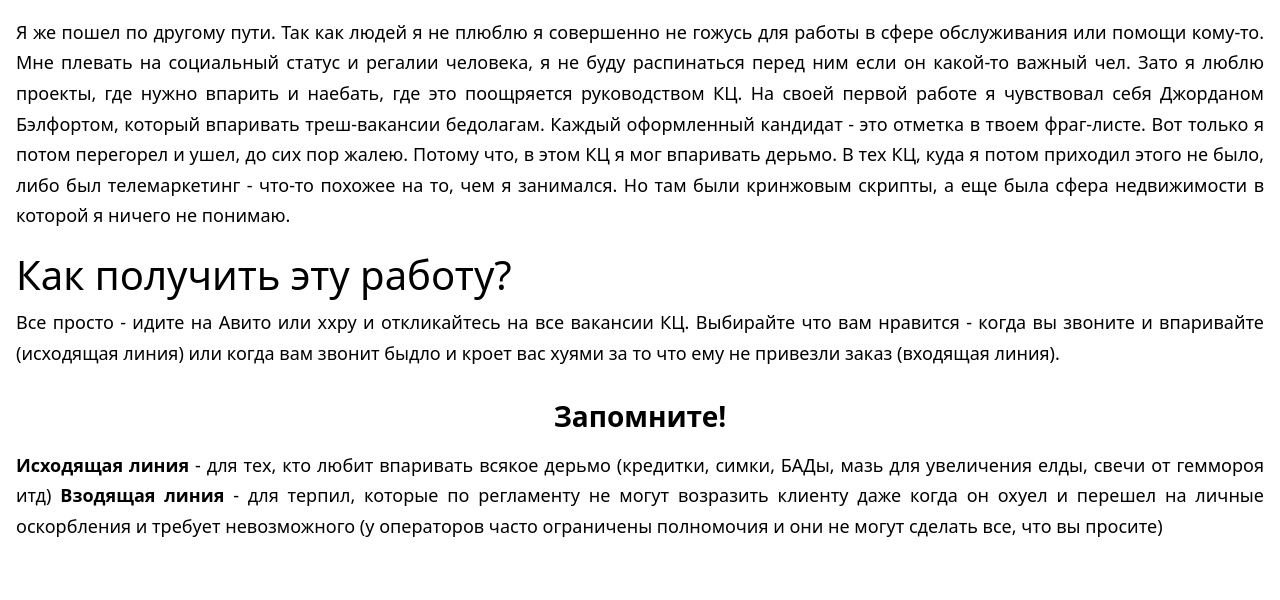
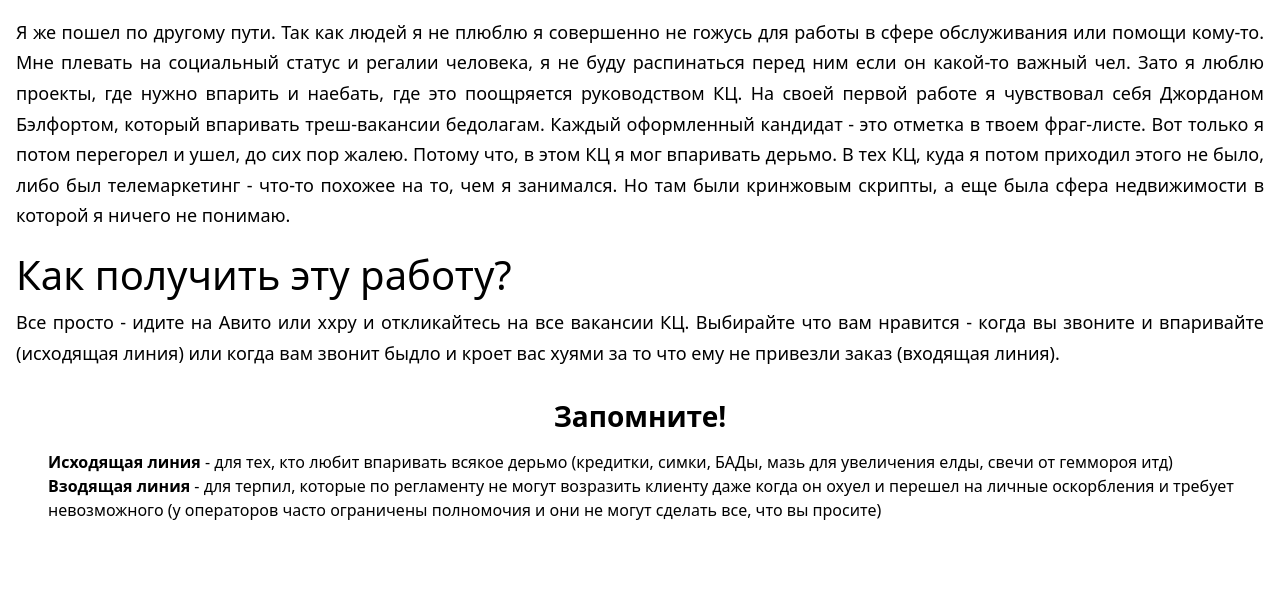
Before and after one commit to exhum0/exhum0, an Astro site: page /ru/iworkincallcenter in a window 1280 px wide. Shown: the part 616-1216 px from the top of the page. Built offline with nearby package versions, Linux system fonts and the light colour scheme; Astro itself is replaced by a stand-in of ours.

Commit message:
Update iworkincallcenter.md

```diff
--- a/src/content/blog/ru/iworkincallcenter.md
+++ b/src/content/blog/ru/iworkincallcenter.md
@@ -26,5 +26,5 @@ image: "/assets/img/blog/callcenterpost.jpg"
 
 ## Запомните!
 
-**Исходящая линия** - для тех, кто любит впаривать всякое дерьмо (кредитки, симки, БАДы, мазь для увеличения елды, свечи от геммороя итд)
-**Взодящая линия** - для терпил, которые по регламенту не могут возразить клиенту даже когда он охуел и перешел на личные оскорбления и требует невозможного (у операторов часто ограничены полномочия и они не могут сделать все, что вы просите)
+- **Исходящая линия** - для тех, кто любит впаривать всякое дерьмо (кредитки, симки, БАДы, мазь для увеличения елды, свечи от геммороя итд)
+- **Взодящая линия** - для терпил, которые по регламенту не могут возразить клиенту даже когда он охуел и перешел на личные оскорбления и требует невозможного (у операторов часто ограничены полномочия и они не могут сделать все, что вы просите)
```
